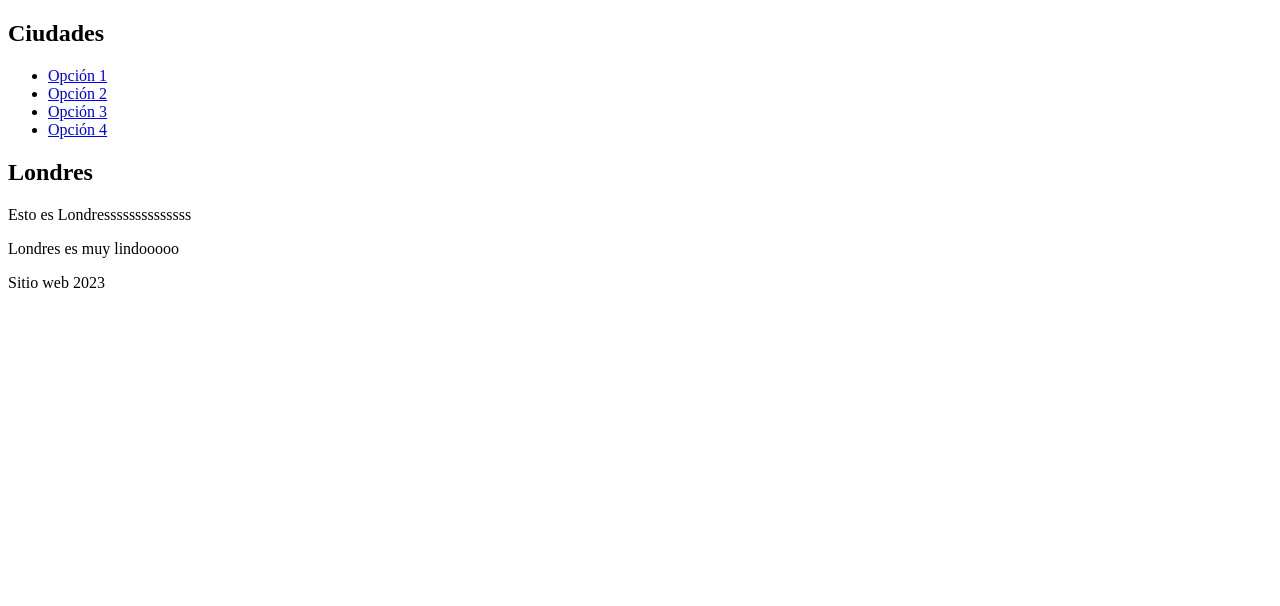
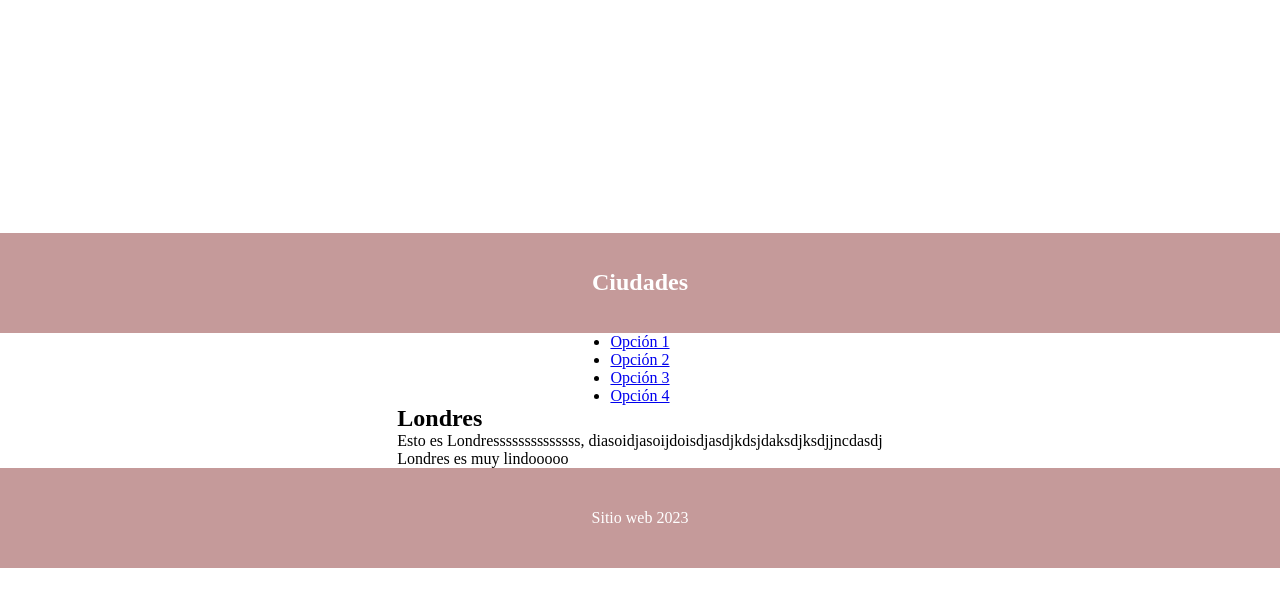
Before and after one commit to Kar2C/layout_css_html, a plain HTML site: page index.html in a window 1280 px wide. Drawn offline with Linux system fonts and the light colour scheme.

Commit message:
COnfiguración del css para el uso del display felx

```diff
--- a/CSS/index.css
+++ b/CSS/index.css
@@ -0,0 +1,25 @@
+*{
+    margin: 0px;
+    padding: 0px;
+}
+.paginaPrincipal{
+    display: flex;
+    flex-direction: column;
+    width: 100%;
+    height: 100vh;
+    align-items: center;
+    justify-content: center;
+}
+.paginaPrincipal header,
+.paginaPrincipal footer{
+
+    width: 100%;
+    background-color: #c59a9a;
+    height: 100px;
+    display: flex;
+    align-items: center;
+    justify-content: center;
+}
+.colorWhite{
+    color: #ffffff;
+}
--- a/index.css
+++ /dev/null
@@ -1,4 +0,0 @@
-*{
-    margin: 0px;
-    padding: 0px;
-}
--- a/index.html
+++ b/index.html
@@ -6,9 +6,9 @@
     <link rel="stylesheet" href="CSS/index.css">
 </head>
 <body>
-    <section>
+    <section class="paginaPrincipal">
         <header>
-            <h1>Ciudades</h1>
+            <h1 class="colorWhite">Ciudades</h1>
         </header>
         <nav>
             <ul>
@@ -28,11 +28,11 @@
         </nav>
         <article>
             <h2>Londres</h2>
-            <p>Esto es Londressssssssssssss</p>
+            <p>Esto es Londressssssssssssss, diasoidjasoijdoisdjasdjkdsjdaksdjksdjjncdasdj</p>
             <p>Londres es muy lindooooo</p>
         </article>
         <footer>
-            <p>Sitio web 2023</p>
+            <p class="colorWhite">Sitio web 2023</p>
         </footer>
     </section>
 </body>
```
